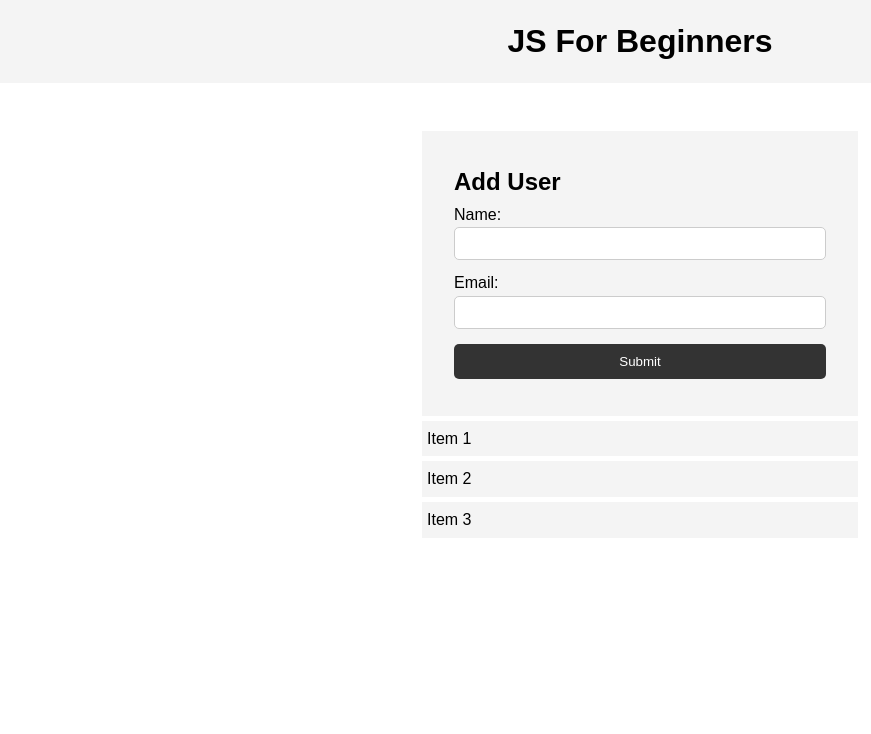
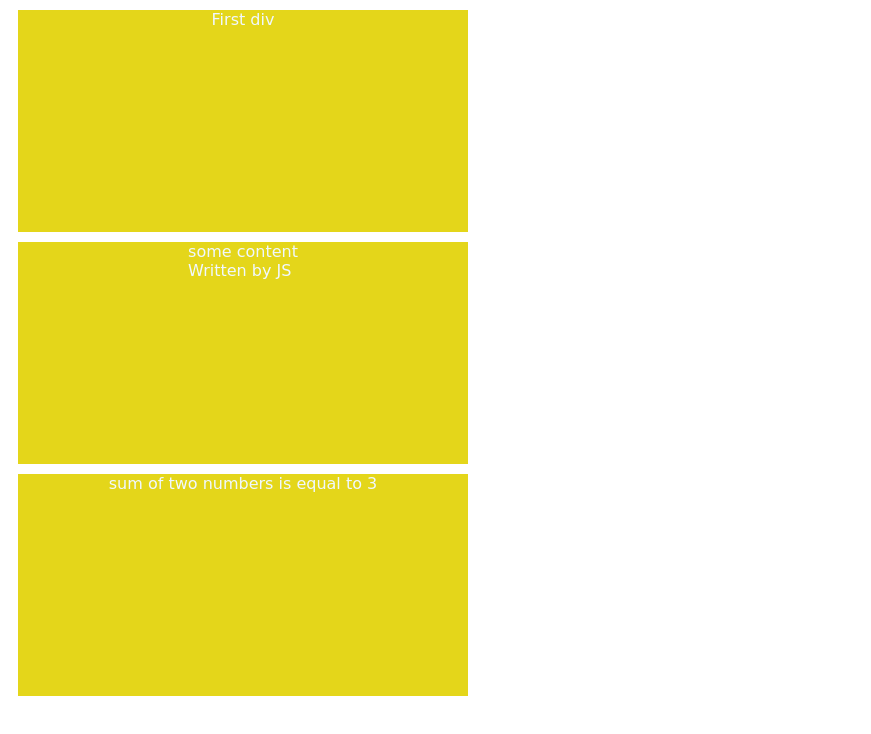
Before and after one commit to Buzz42er/javascriptTeritory, a plain HTML site: page index.html in a window 1280 px wide. Shown: the whole page, without its empty margins (0-871 px from the left). Drawn offline with Linux system fonts and the light colour scheme.

Commit message:
Revert "remake 1.1."
This reverts commit 27d0d58752049cca28b6a638336376be793bb42d.

```diff
--- a/index.html
+++ b/index.html
@@ -1,44 +1,34 @@
 <!DOCTYPE html>
 <html lang="en">
+<head>
+    <meta charset="UTF-8">
+    <meta http-equiv="X-UA-Compatible" content="IE=edge">
+    <meta name="viewport" content="width=device-width, initial-scale=1.0">
+    <title>Learning JS</title>
+    <link rel="stylesheet" href="style.css">
+</head>
+<body>
 
-<head>
-    <meta charset="UTF-8" />
-    <meta name="viewport" content="width=device-width, initial-scale=1.0" />
-    <meta http-equiv="X-UA-Compatible" content="ie=edge" />
-    <title>JS For Beginners</title>
-    <link rel="stylesheet" href="style.css" />
-</head>
+    <div class="firstdiv">First div</div>
+    <div id="addptodiv">
+        some content <br>
+        <script>
+            document.write("Written by JS")
 
-<body>
-    <header>
-        <h1>JS For Beginners</h1>
-    </header>
+        </script>
+    </div>
 
-    <section class="container">
-        <form id="my-form">
-            <h1>Add User</h1>
-            <div class="msg"></div>
-            <div>
-                <label for="name">Name:</label>
-                <input type="text" id="name" />
-            </div>
-            <div>
-                <label for="email">Email:</label>
-                <input type="text" id="email" />
-            </div>
-            <input class="btn" type="submit" value="Submit" />
-        </form>
+    <div class="add">
+        <script>
+            var a = 1;
+            var b = 2;
+            var sum = a+b;
+            document.write("sum of two numbers is equal to " + sum);
+        </script>
+    </div>
 
-        <ul id="users"></ul>
 
-        <ul class="items">
-            <li class="item">Item 1</li>
-            <li class="item">Item 2</li>
-            <li class="item">Item 3</li>
-        </ul>
-    </section>
 
-    <script src="main.js"></script>
+
 </body>
-
 </html>
--- a/main.js
+++ /dev/null
@@ -1,64 +0,0 @@
-// linking to variables
-const myForm = document.querySelector("#my-form");
-const nameInput = document.querySelector("#name");
-const emailInput = document.querySelector("#email");
-const msg = document.querySelector(".msg");
-const userList = document.querySelector("#users");
-
-//adding event, button now does something
-//listen for event,wait for it to happen
-myForm.addEventListener("submit", onSubmit);
-
-//making the event
-function onSubmit(e) {
-  //dont know what that does, for now
-  e.preventDefault();
-  //making a error message
-  //if true give error
-  if (nameInput.value === "" || emailInput.value === "") {
-    msg.classList.add("error");
-    msg.innerHTML = "Please enter all fields";
-
-    setTimeout(() => msg.remove(), 3000);
-
-    //else create text node
-  } else {
-    const li = document.createElement("li");
-    li.appendChild(
-      document.createTextNode(`${nameInput.value} : ${emailInput.value}`)
-    );
-
-    userList.appendChild(li);
-    //Clear fields
-    nameInput.value = "";
-    emailInput.value = "";
-  }
-  // console.log(nameInput.value); Kevin Smith if submit
-}
-
-//learned at Traversy Media
-
-/*
-https://www.youtube.com/watch?v=hdI2bqOjy3c&t=4360s
-timeSTAMPS:
-Script Tags - 6:46
-Console Output - 8:20
-Variables - 11:15
-Data Types - 14:18
-Strings & String Methods - 18:38
-Arrays - 23:53
-Object Literals - 30:09
-Arrays Of Objects & JSON - 34:20
-Loops - 37:40
-High Order Array Methods - 42:24
-Conditionals - 46:30
-Functions - 53:23
-Arrow Functions - 56:22
-Constructor Functions & Prototypes - 59:25
-ES6 Classes - 1:07:21
-Window Object & DOM - 1:10:30
-DOM Selection - 1:14:50
-Manipulating The DOM - 1:20:05
-Events - 1:24:40
-Form Script - 1:30:39
-*/
--- a/style.css
+++ b/style.css
@@ -1,77 +1,12 @@
-* {
-    margin: 0;
-    padding: 0;
-    box-sizing: border-box;
+div {
+
+    margin: 10px;
+    width: 450px;
+    height: 222px;
+    display: flex;
+    justify-content: center;
+    align-content: center;
+    background-color: rgb(228, 214, 26);
+    color: aliceblue;
+    font-family: 'Comfortaa', cursive;
 }
-
-body {
-    font-family: Arial, Helvetica, sans-serif;
-    line-height: 1.6;
-}
-
-ul {
-    list-style: none;
-}
-
-ul li {
-    padding: 5px;
-    background: #f4f4f4;
-    margin: 5px 0;
-}
-
-header {
-    background: #f4f4f4;
-    padding: 1rem;
-    text-align: center;
-}
-
-.container {
-    margin: auto;
-    width: 500px;
-    overflow: auto;
-    padding: 3rem 2rem;
-}
-
-#my-form {
-    padding: 2rem;
-    background: #f4f4f4;
-}
-
-#my-form label {
-    display: block;
-}
-
-#my-form input[type='text'] {
-    width: 100%;
-    padding: 8px;
-    margin-bottom: 10px;
-    border-radius: 5px;
-    border: 1px solid #ccc;
-}
-
-.btn {
-    display: block;
-    width: 100%;
-    padding: 10px 15px;
-    border: 0;
-    background: #333;
-    color: #fff;
-    border-radius: 5px;
-    margin: 5px 0;
-}
-
-.btn:hover {
-    background: #444;
-}
-
-.bg-dark {
-    background: #333;
-    color: #fff;
-}
-
-.error {
-    background: orangered;
-    color: #fff;
-    padding: 5px;
-    margin: 5px;
-}
```
Also changed, not shown: if/else-if.html (deleted, +0 -27 lines), if/else.html (deleted, +0 -21 lines), loops/if/ifelse.html (renamed from DOM-crash-course/index.html, +6 -7 lines), loops/while/while.html (deleted, +0 -22 lines), DOM-crash-course/style.css (deleted), loops/if/else.html (deleted), loops/if/if.html (renamed from if/if.html), loops/while/do-while.html (deleted).
